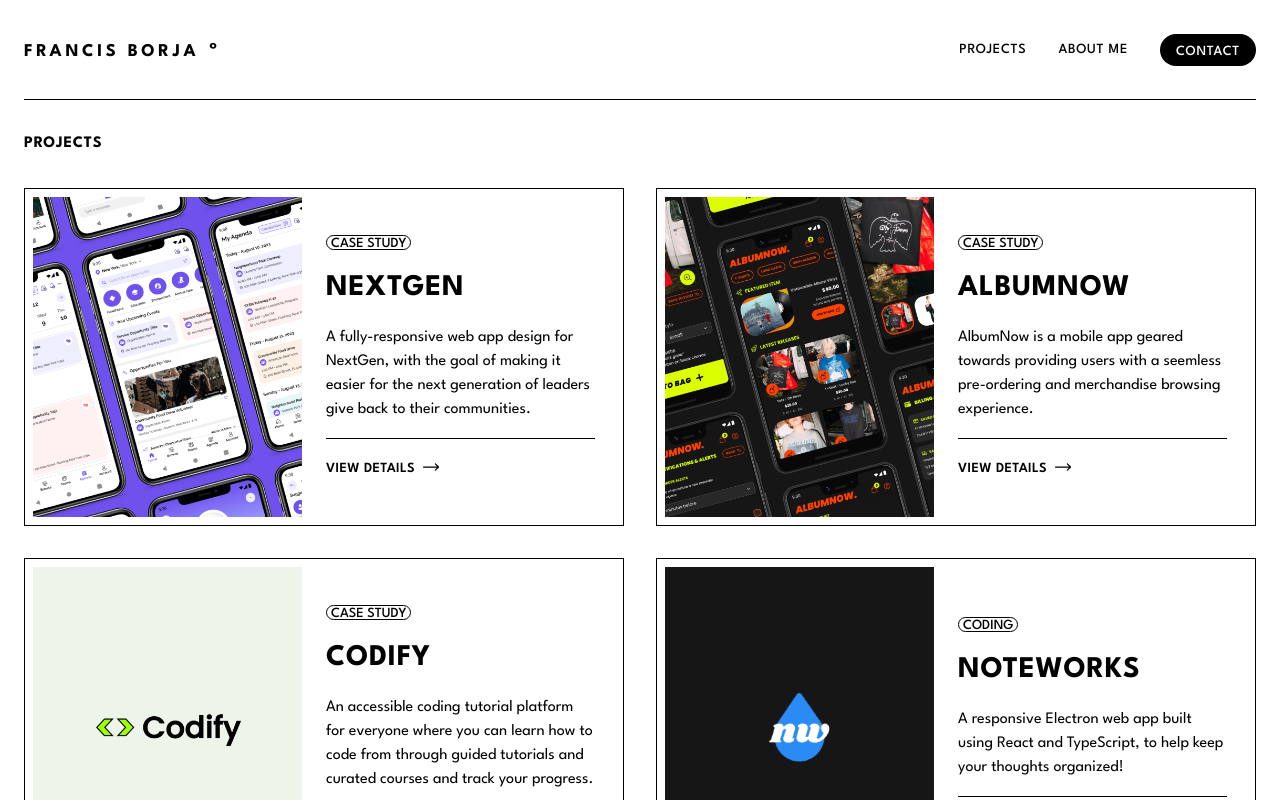
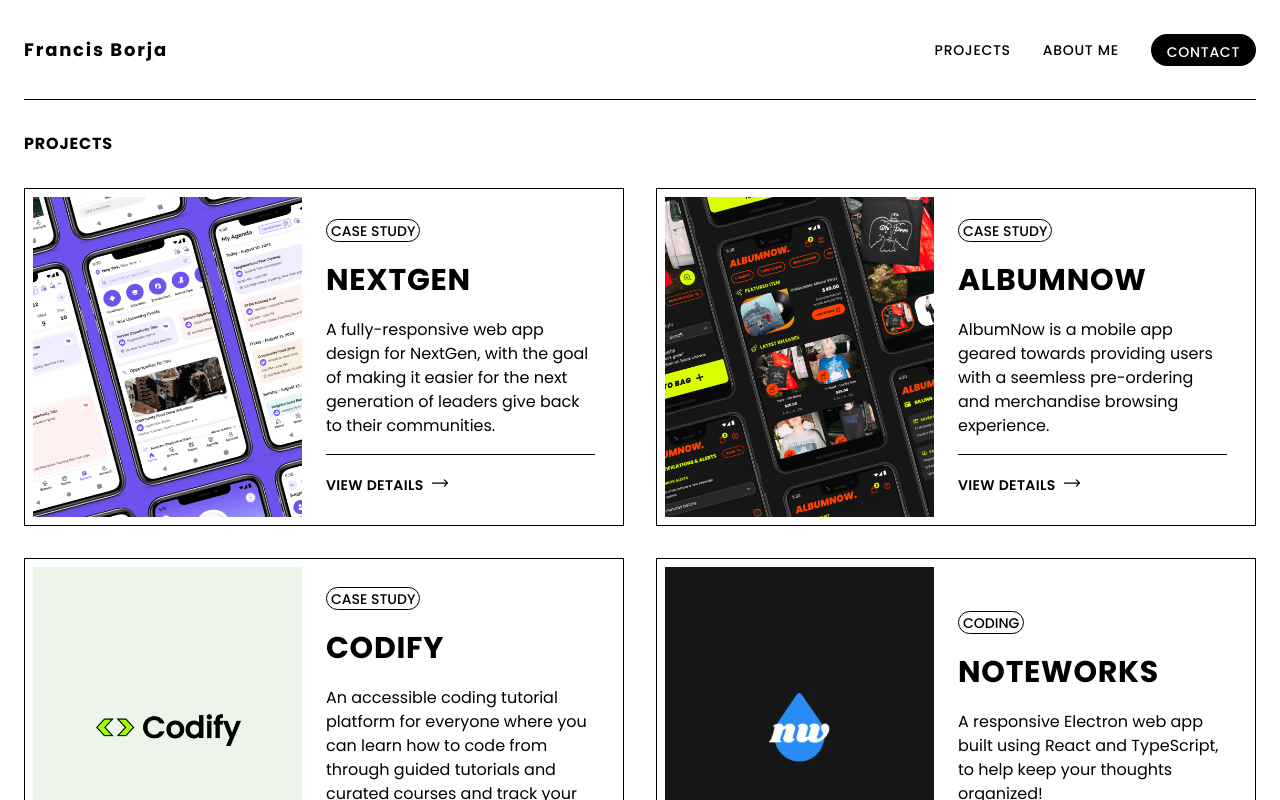
Before and after one commit to fborja44/fborja-portfolio, a React (Vite) app: page /projects in a window 1280 px wide. Shown: the top 800 px of the page. Built offline with nearby package versions, Linux system fonts and the light colour scheme.

Commit message:
feat: tweaks

```diff
--- a/src/components/Titlebar/Titlebar.tsx
+++ b/src/components/Titlebar/Titlebar.tsx
@@ -6,10 +6,9 @@
 		<header className='h-[100px] w-full flex flex-row justify-between items-center select-none border-b border-solid border-black'>
 			<Link
 				to='/fborja-portfolio'
-				className='uppercase font-bold text-lg tracking-widerest leading-3'
+				className='font-bold text-lg tracking-widest leading-3'
 			>
 				Francis Borja{' '}
-				<span className='text-4xl relative top-[12px] leading-3'>°</span>
 			</Link>
 			<div className='flex flex-row items-center'>
 				<TitleLink href='/projects'>Projects</TitleLink>
--- a/src/css/App.css
+++ b/src/css/App.css
@@ -1,8 +1,8 @@
 @import url('https://fonts.googleapis.com/css2?family=League+Spartan:wght@100;200;300;400;500;600;700;800;900&display=swap');
+@import url('https://fonts.googleapis.com/css2?family=Poppins:ital,wght@0,100;0,200;0,300;0,400;0,500;0,600;0,700;0,800;0,900;1,100;1,200;1,300;1,400;1,500;1,600;1,700;1,800;1,900&display=swap');
 @tailwind base;
 @tailwind components;
 @tailwind utilities;
-
 
 #root {
 	max-width: 1366px;
@@ -19,7 +19,7 @@
 }
 
 .hover-underline:before {
-  content: "";
+	content: '';
 	position: absolute;
 	width: 0;
 	height: 1px;
--- a/src/index.css
+++ b/src/index.css
@@ -3,7 +3,7 @@
 @tailwind utilities;
 
 :root {
-  font-family: League Spartan, Inter, system-ui, Avenir, Helvetica, Arial, sans-serif;
+  font-family: Poppins, League Spartan, Inter, system-ui, Avenir, Helvetica, Arial, sans-serif;
   line-height: 1.5;
   font-weight: 400;
 
--- a/src/pages/Homepage.tsx
+++ b/src/pages/Homepage.tsx
@@ -5,15 +5,12 @@
 	return (
 		<PageLayout title={'Homepage'}>
 			<div className='max-w-[64em]'>
-				<h1 className='py-6 uppercase text-5xl font-bold leading-tight'>
-					{/* <span className='bg-neon'> */}
-					Crafting Digital Experiences
-					{/* </span>*/} Through Thoughtful Web Applications
+				<h1 className='py-6 text-5xl font-semibold leading-tight'>
+					👋 Hey there, I’m Francis Borja!
 				</h1>
 				<p className='text-lg'>
-					Hey there, I’m Francis Borja! I’m an aspiring Front-End Engineer who
-					loves to build web apps. Take some to to take a peek at
-					some of my work below!
+					I’m an aspiring Web Developer who loves to build practical web apps. Take
+					some time to take a peek at some of my work below!
 				</p>
 			</div>
 			<ProjectCardList />
--- a/tailwind.config.js
+++ b/tailwind.config.js
@@ -3,7 +3,7 @@
 	content: ['./index.html', './src/**/*.{js,ts,jsx,tsx}'],
 	theme: {
 		fontFamily: {
-			sans: ['"League Spartan"', 'ui-sans-serif', 'system-ui'],
+			sans: ['"Poppins"', '"League Spartan"', 'ui-sans-serif', 'system-ui'],
 			serif: ['ui-serif', 'Georgia'],
 			mono: ['ui-monospace', 'SFMono-Regular'],
 		},
```
Lines whose indentation alone changed are shown as unchanged.
